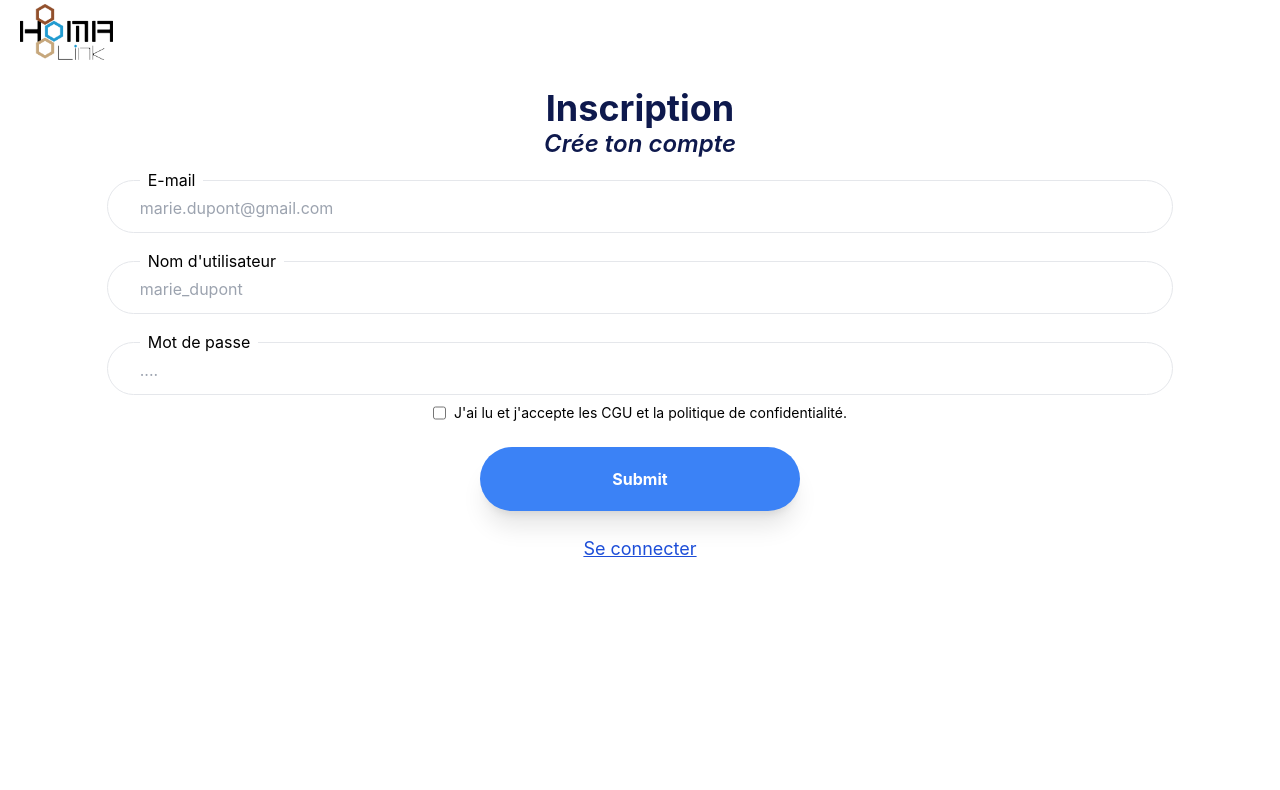
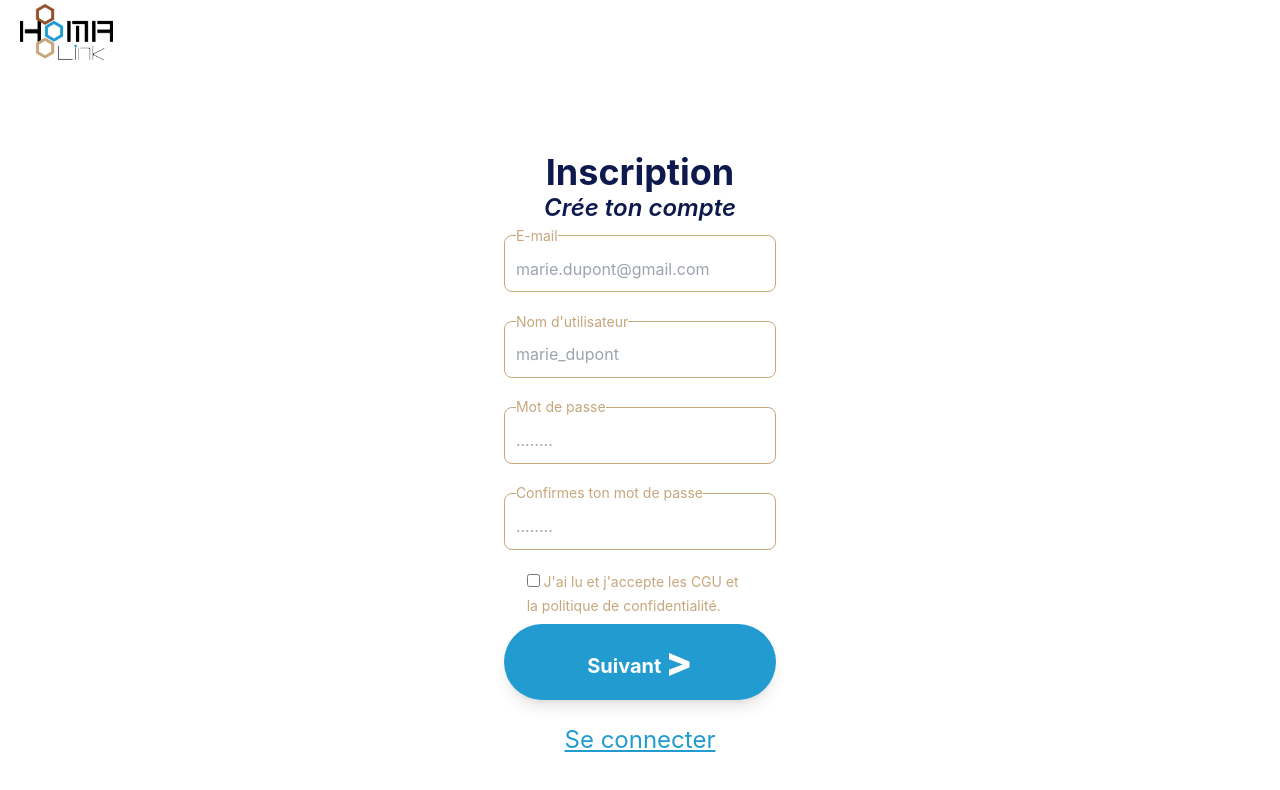
Before and after one commit to cyril-porez/Centaurus, a React (Create React App) app in the folder front-end/: page /auth/signup in a window 1280 px wide. Shown: the top 790 px of the page. Built offline with nearby package versions, Linux system fonts and the light colour scheme.

Commit message:
add space cgu

```diff
--- a/front-end/src/Pages/Auth/SignIn.js
+++ b/front-end/src/Pages/Auth/SignIn.js
@@ -2,11 +2,9 @@ import React, { useState } from "react";
 import { useForm } from "react-hook-form";
 import { yupResolver } from "@hookform/resolvers/yup";
 import * as yup from "yup";
-import { Link, Navigate, useNavigate } from "react-router-dom";
+import { Link, useNavigate } from "react-router-dom";
 import userApi from "../../services/userApi";
-import HeaderText from "../../components/texts/HeaderText";
-import TextInput from "../../components/inputs/TextInput";
-import NavigationButton from "../../components/buttons/NavigationButton";
+import { HeaderText } from "../../components/texts/HeaderText";
 
 function SignIn() {
   const [error, setError] = useState("");
@@ -25,14 +23,14 @@ function SignIn() {
   const schema = yup.object({
     email: yup
       .string()
-      .email("L'email doit être valide")
+      .email("*L'email doit être valide")
       .required("* L'email est obligatoire!"),
     password: yup
       .string()
-      .required("* Le mot de passe est le mot de pas est obligatoire")
-      .matches(/([A-Z])/, "Au minimum une lettre majuscule!")
-      .matches(/([0-9])/, "Au minimum un entier")
-      .min(8, "Le mot de passe doit avoir 8 caratères"),
+      .required("* Le mot de passe est le mot de passe est obligatoire")
+      .matches(/([A-Z])/, "*Au minimum une lettre majuscule!")
+      .matches(/([0-9])/, "*Au minimum un entier")
+      .min(8, "*Le mot de passe doit avoir 8 caratères"),
   });
 
   const {
@@ -55,8 +53,8 @@ function SignIn() {
   return (
     <div
       className="flex flex-col
-                    items-center
-                    max-h-screen"
+                  items-center
+                  max-h-screen"
     >
       <div
         className="w-[90%]
@@ -67,10 +65,15 @@ function SignIn() {
         <form
           onSubmit={handleSubmit(onSubmit)}
           className="flex
-                    flex-col
-                    mt-[4%]"
+                      flex-col"
         >
-          <div className="flex flex-col items-center justify-center min-h-[400px]">
+          <div
+            className="flex
+                        flex-col
+                        items-center
+                        justify-center
+                        min-h-[400px]"
+          >
             <div className="mb-[5%] w-full">
               <fieldset
                 className="w-full
--- a/front-end/src/Pages/Auth/SignUp.js
+++ b/front-end/src/Pages/Auth/SignUp.js
@@ -1,14 +1,12 @@
+import React from "react";
 import { useState } from "react";
 import ToggleInput from "../../components/inputs/ToggleInput";
 import { useForm } from "react-hook-form";
 import { yupResolver } from "@hookform/resolvers/yup";
 import * as yup from "yup";
-import { Link, Navigate, useNavigate } from "react-router-dom";
+import { Link, useNavigate } from "react-router-dom";
 import userApi from "../../services/userApi";
-import HeaderText from "../../components/texts/HeaderText";
-import TextInput from "../../components/inputs/TextInput";
-import NavigationButton from "../../components/buttons/NavigationButton";
-import React from "react";
+import { HeaderText } from "../../components/texts/HeaderText";
 
 function SignUp() {
   const [error, setError] = useState("");
@@ -27,18 +25,36 @@ function SignUp() {
   const schema = yup.object({
     name: yup
       .string()
-      .required("* Le nom est requis")
-      .min(3, "Le nom doit contenir au moins 3 caratères"),
+      .required("* Le nom est obligatoire !")
+      .min(3, "* Le nom doit contenir au moins 3 caratères !"),
     email: yup
       .string()
-      .email("L'email doit être valide")
-      .required("* L'email est requis"),
+      .email("* L'email doit être valide")
+      .required("* L'email est obligatoire"),
     password: yup
       .string()
-      .required("* Le mot de passe est requis")
-      .matches(/([A-Z])/, "Doit contenir au moins une majuscule")
-      .matches(/([0-9])/, "Doit contenir au moins un chiffre")
-      .min(8, "Le mot de passe doit au moins faire 8 caractères"),
+      .required("* Le mot de passe est obligatoire !")
+      .matches(
+        /([A-Z])/,
+        "* Le mot de passe Doit contenir au moins une majuscule !"
+      )
+      .matches(
+        /([0-9])/,
+        "* Le mot de passe Doit contenir au moins un chiffre !"
+      )
+      .min(8, "* Le mot de passe doit au moins faire 8 caractères !"),
+    confirmPassword: yup
+      .string()
+      .required("* La vérification du mot de passe est obligatoire !")
+      .matches(
+        /([A-Z])/,
+        "* Le mot de passe Doit contenir au moins une majuscule !"
+      )
+      .matches(
+        /([0-9])/,
+        "* Le mot de passe Doit contenir au moins un chiffre !"
+      )
+      .min(8, "* Le mot de passe doit au moins faire 8 caractères !"),
   });
 
   const {
@@ -54,106 +70,173 @@ function SignUp() {
     console.log(data);
   };
 
-  return (
-    <div className="flex flex-col justify-evenly">
-      <HeaderText
-        props={{
+  const data = {
     title: "Inscription",
     subtitle: "Crée ton compte",
-        }}
-      />
+  };
 
+  return (
+    <div
+      className="flex flex-col
+                  items-center
+                  max-h-screen"
+    >
+      <div
+        className="w-[90%]
+                      max-w-[400px]
+                      p-[5%]"
+      >
+        <HeaderText props={data} />
         <form onSubmit={handleSubmit(onSubmit)} className="flex flex-col">
-        <div>
+          <div
+            className="flex
+                        flex-col
+                        items-center
+                        justify-center
+                        min-h-[400px]"
+          >
+            <div className="mb-[5%] w-full">
               <fieldset
-            className={`
-                w-5/6
-                my-2 mx-auto
-                rounded-full
+                className="w-full
+                        mx-auto
+                        rounded-lg
                         border
-                px-8
-            `}
+                        border-homa-beige
+                        p-[4%]"
               >
-            <legend className={`px-2`}>E-mail</legend>
+                <legend className="text-sm text-homa-beige">E-mail</legend>
                 <input
-              className="mb-2 py-1 w-full"
                   type="email"
                   id="email"
                   placeholder="marie.dupont@gmail.com"
                   {...register("email")}
+                  className="w-full focus:outline-none focus:ring-2 focus:ring-homa-beige"
                 />
               </fieldset>
-          <p className="text-red-600 px-[10%]">{errors.email?.message}</p>
+              <p className="text-red mt-[2%]">{errors.email?.message}</p>
             </div>
 
-        <div>
+            <div className="mb-[5%] w-full">
               <fieldset
-            className={`
-                w-5/6
-                my-2 mx-auto
-                rounded-full
+                className="w-full
+                        mx-auto
+                        rounded-lg
                         border
-                px-8
-            `}
+                        border-homa-beige
+                        p-[4%]"
               >
-            <legend className={`px-2`}>Nom d'utilisateur</legend>
+                <legend className="text-sm text-homa-beige">
+                  Nom d'utilisateur
+                </legend>
                 <input
-              className="mb-2 py-1 w-full"
                   type="text"
                   id="pseudo"
                   placeholder="marie_dupont"
                   {...register("name")}
+                  className="w-full
+                              focus:outline-none
+                              focus:ring-2
+                              focus:ring-homa-beige"
                 />
               </fieldset>
-          <p className="text-red-600 px-[10%]">{errors.name?.message}</p>
+              <p className="text-red mt-[2%]">{errors.name?.message}</p>
             </div>
 
-        <div>
+            <div
+              className="mb-[5%]
+                          w-full"
+            >
               <fieldset
-            className={`
-                w-5/6
-                my-2 mx-auto
-                rounded-full
+                className="w-full
+                        mx-auto
+                        rounded-lg
                         border
-                px-8
-            `}
+                        border-homa-beige
+                        p-[4%]"
               >
-            <legend className={`px-2`}>Mot de passe</legend>
+                <legend className="text-sm text-homa-beige">
+                  Mot de passe
+                </legend>
                 <input
-              className="mb-2 py-1 w-full"
                   type="password"
                   id="password"
-              placeholder="...."
+                  placeholder="........"
                   {...register("password")}
+                  className="w-full
+                              focus:outline-none
+                              focus:ring-2
+                              focus:ring-homa-beige"
                 />
               </fieldset>
-          <p className="text-red-600 px-[10%]">{errors.password?.message}</p>
+              <p className="text-red mt-[2%]">{errors.password?.message}</p>
             </div>
 
-        <ToggleInput
-          props={{
-            text: "J'ai lu et j'accepte les CGU et la politique de confidentialité.",
-          }}
+            <div
+              className="mb-[5%]
+                          w-full"
+            >
+              <fieldset
+                className="w-full
+                        mx-auto
+                        rounded-lg
+                        border
+                        border-homa-beige
+                        p-[4%]"
+              >
+                <legend className="text-sm text-homa-beige">
+                  Confirmes ton mot de passe
+                </legend>
+                <input
+                  type="confirmPassword"
+                  id="confirmPassword"
+                  placeholder="........"
+                  {...register("password")}
+                  className="w-full
+                              focus:outline-none
+                              focus:ring-2
+                              focus:ring-homa-beige"
                 />
-        <input
-          className="bg-blue-500
-                hover:bg-blue-700
+              </fieldset>
+              <p className="text-red mt-[2%]">
+                {errors.confirmPassword?.message}
+              </p>
+            </div>
+
+            <ToggleInput text=" J'ai lu et j'accepte les CGU et la politique de confidentialité." />
+          </div>
+          <button
+            className="bg-sky-blue
+                hover:bg-sky-blue-hover
                 text-white
+                text-xl
                 font-bold
                 rounded-full
-                shadow-xl
+                shadow-lg
+                w-full
+                p-[10px]
                 py-5 w-80
-                mx-auto mt-6"
+                mx-auto
+                transition
+                duration-300
+                flex
+                items-center
+                justify-center"
             type="submit"
-        />
+          >
+            <span className="mt-2">Suivant</span>
+            <span className="text-[40px] font-extrabold ml-1 align-middle">
+              {">"}
+            </span>
+          </button>
           <Link
-          className="mx-auto mt-6 text-blue-700 underline text-lg"
+            className="mx-auto mt-6 text-sky-blue underline text-2xl"
             to="/auth/signin"
           >
             Se connecter
           </Link>
         </form>
       </div>
+    </div>
   );
 }
 
--- a/front-end/src/Pages/Home/Home.js
+++ b/front-end/src/Pages/Home/Home.js
@@ -4,7 +4,7 @@ import horseHead from "../../assets/icons/horseHead.png";
 import calcul from "../../assets/icons/calcul.png";
 import casque from "../../assets/icons/casque.png";
 import courbe from "../../assets/icons/courbe.png";
-import HeaderText from "../../components/texts/HeaderText";
+import { HeaderText } from "../../components/texts/HeaderText";
 import { useNavigate } from "react-router-dom";
 import { jwtDecode } from "jwt-decode";
 import userApi from "../../services/userApi";
@@ -49,19 +49,19 @@ function Home() {
   }, []);
 
   const goToWeightCalculation = () => {
-    navigate("/ChoiceHorse", { replace: false });
+    navigate("/horses/calculation/ChoiceHorse", { replace: false });
   };
 
   const goToFollowWeight = () => {
-    navigate("/FollowWeight", { replace: false });
+    navigate("/horses/follow/follow-weight", { replace: false });
   };
 
   const goToMyHorses = () => {
-    navigate("/MyHorses", { replace: false });
+    navigate("/horses/my-horse/my-horses", { replace: false });
   };
 
   const goToProfile = () => {
-    navigate("/Profile", { replace: false });
+    navigate("/users/profile", { replace: false });
   };
 
   return (
--- a/front-end/src/Pages/Horses/Calculation/ChoiceHorse.js
+++ b/front-end/src/Pages/Horses/Calculation/ChoiceHorse.js
@@ -5,7 +5,7 @@ import HomeButton from "../../../components/buttons/HomeButton";
 import { Await, Link, Navigate, useNavigate } from "react-router-dom";
 import { jwtDecode } from "jwt-decode";
 import horseApi from "../../../services/horseApi";
-import HeaderText from "../../../components/texts/HeaderText";
+import { HeaderText } from "../../../components/texts/HeaderText";
 
 function ChoiceHorse() {
   let navigate = useNavigate();
--- a/front-end/src/Pages/Horses/Calculation/MensurationsHorse.js
+++ b/front-end/src/Pages/Horses/Calculation/MensurationsHorse.js
@@ -1,5 +1,5 @@
 import React, { useEffect, useState } from "react";
-import HeaderText from "../../../components/texts/HeaderText";
+import { HeaderText } from "../../../components/texts/HeaderText";
 import ToggleInput from "../../../components/inputs/ToggleInput";
 import { useNavigate, useParams } from "react-router-dom";
 import horseApi from "../../../services/horseApi";
@@ -72,7 +72,7 @@ export default function Mensurations() {
     let H = parseInt(garrotHeight, 10);
     let N = parseInt(neckSize, 10);
 
-    switch (horse.race) {
+    switch (horse?.race) {
       case "pure sang":
         const weight = Math.ceil((G ** 2 * L) / 11877);
         console.log("pur sang");
--- a/front-end/src/Pages/Horses/Follow/FollowWeight.js
+++ b/front-end/src/Pages/Horses/Follow/FollowWeight.js
@@ -2,7 +2,7 @@ import React, { useEffect, useState } from "react";
 import Button from "../../../components/buttons/ButtonCenter";
 import AddHorseButton from "../../../components/buttons/AddHorseButton";
 import HomeButton from "../../../components/buttons/HomeButton";
-import HeaderText from "../../../components/texts/HeaderText";
+import { HeaderText } from "../../../components/texts/HeaderText";
 import { jwtDecode } from "jwt-decode";
 import horseApi from "../../../services/horseApi";
 import { useNavigate } from "react-router";
--- a/front-end/src/Pages/Horses/MyHorse/AddHorse.jsx
+++ b/front-end/src/Pages/Horses/MyHorse/AddHorse.jsx
@@ -2,7 +2,7 @@ import React, { useEffect, useState } from "react";
 import { useNavigate } from "react-router-dom";
 import horseApi from "../../../services/horseApi";
 import { jwtDecode } from "jwt-decode";
-import HeaderText from "../../../components/texts/HeaderText";
+import { HeaderText } from "../../../components/texts/HeaderText";
 import HomeButton from "../../../components/buttons/HomeButton";
 
 function AddHorse() {
--- a/front-end/src/Pages/Horses/MyHorse/MyHorses.jsx
+++ b/front-end/src/Pages/Horses/MyHorse/MyHorses.jsx
@@ -1,6 +1,6 @@
 import React, { useEffect, useState } from "react";
 import { Link, Navigate, useNavigate } from "react-router-dom";
-import HeaderText from "../../../components/texts/HeaderText";
+import { HeaderText } from "../../../components/texts/HeaderText";
 import AddHorseButton from "../../../components/buttons/AddHorseButton";
 import HomeButton from "../../../components/buttons/HomeButton";
 import horseApi from "../../../services/horseApi";
--- a/front-end/src/Pages/Horses/MyHorse/UpdateHorse.jsx
+++ b/front-end/src/Pages/Horses/MyHorse/UpdateHorse.jsx
@@ -1,5 +1,5 @@
 import React, { useEffect, useState } from "react";
-import HeaderText from "../../../components/texts/HeaderText";
+import { HeaderText } from "../../../components/texts/HeaderText";
 import HomeButton from "../../../components/buttons/HomeButton";
 import { useParams, useNavigate } from "react-router-dom";
 import horseApi from "../../../services/horseApi";
--- a/front-end/src/Pages/Users/Account.jsx
+++ b/front-end/src/Pages/Users/Account.jsx
@@ -1,5 +1,5 @@
 import React from "react";
-import HeaderText from "../../components/texts/HeaderText";
+import { HeaderText } from "../../components/texts/HeaderText";
 import HomeButton from "../../components/buttons/HomeButton";
 import userApi from "../../services/userApi";
 import { useNavigate } from "react-router-dom";
--- a/front-end/src/components/inputs/ToggleInput.js
+++ b/front-end/src/components/inputs/ToggleInput.js
@@ -1,15 +1,18 @@
 import React from "react";
 
-export default function ToggleInput({ props }) {
+export default function ToggleInput(props) {
   return (
     <div
       className="
             flex flex-row
             align-baseline justify-center
-            space-x-2 w-5/6 mx-auto"
+            space-x-2 w-5/6 mx-auto
+            mb-[2%]"
     >
-      <input type="checkbox" />
-      <label className="text-sm">{props?.text}</label>
+      <label>
+        <input type="checkbox" className="text-homa-beige" />
+        <span className="text-sm text-homa-beige text-lg">{props?.text}</span>
+      </label>
     </div>
   );
 }
--- a/front-end/src/components/texts/HeaderText.js
+++ b/front-end/src/components/texts/HeaderText.js
@@ -1,5 +1,5 @@
 import React from "react";
-export default function HeaderText({ props }) {
+export const HeaderText = ({ props }) => {
   return (
     <div className="text-center">
       <h1 className="text-color-title text-4xl font-bold">{props.title}</h1>
@@ -8,4 +8,4 @@ export default function HeaderText({ props }) {
       </h3>
     </div>
   );
-}
+};
```
Lines whose indentation alone changed are shown as unchanged.
